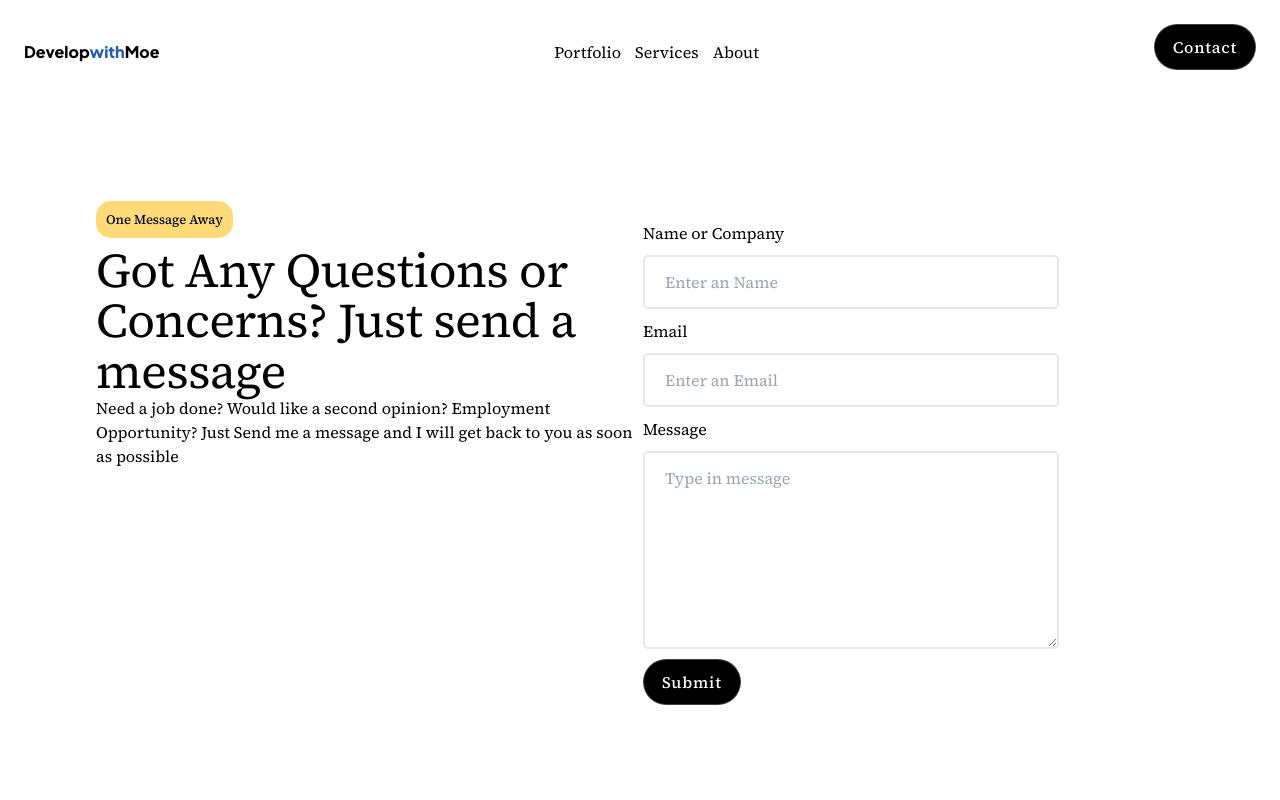
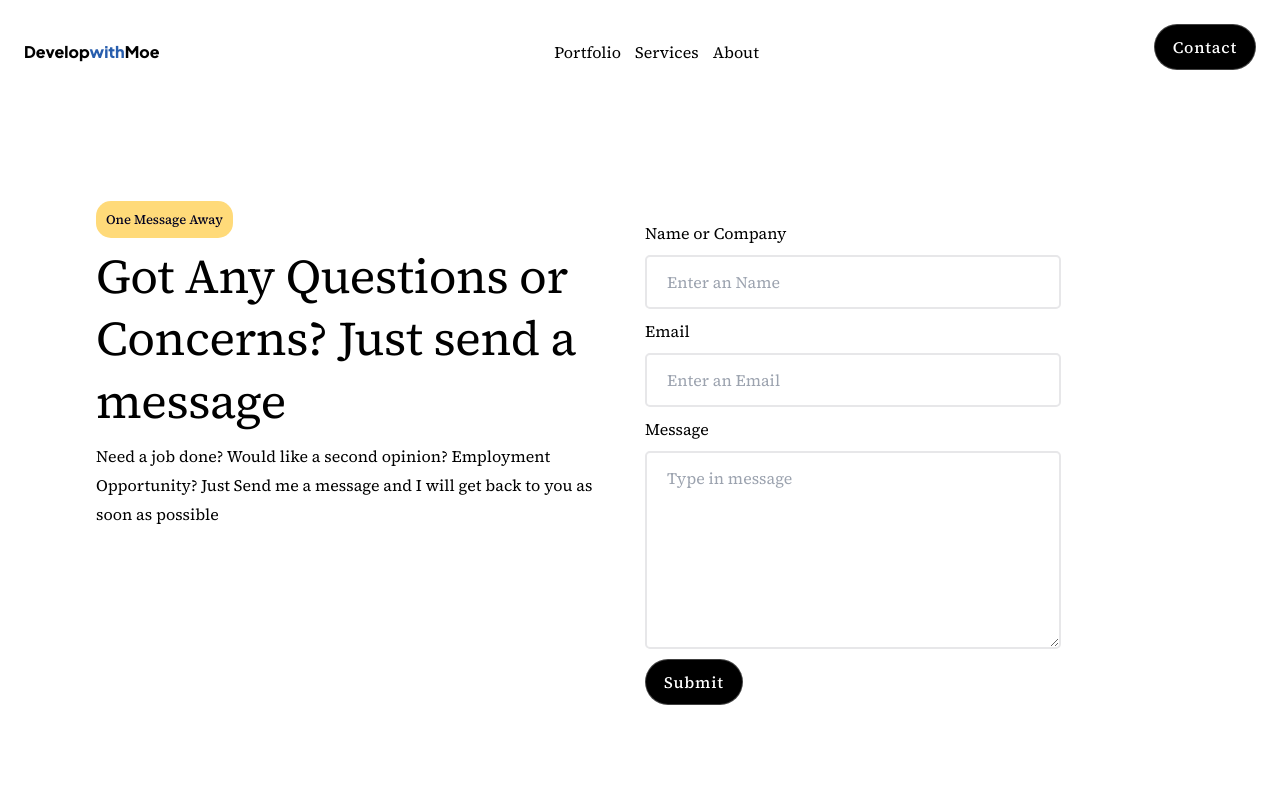
Before and after one commit to moedeera/moedevelops, a React (Vite) app: page /contact in a window 1280 px wide. Shown: the top 800 px of the page. Built offline with nearby package versions, Linux system fonts and the light colour scheme.

Commit message:
minor changes

```diff
--- a/src/Components/Segment3/Segment3.css
+++ b/src/Components/Segment3/Segment3.css
@@ -4,6 +4,7 @@
   width: 85%;
   margin: 0 auto;
   color: black;
+  padding-right: 10px;
 }
 .segment-3 h1 {
   font-family: "Source Serif 4", serif;
@@ -11,6 +12,8 @@
   letter-spacing: -0.5px;
   font-size: var(--headerSM) !important;
   margin-top: 15px;
+  margin-bottom: 10px;
+  line-height: 1.3em;
 }
 
 .segment-3 small {
@@ -22,6 +25,10 @@
   font-weight: 500;
   margin-bottom: 50px !important;
 }
+
+.segment-3 p {
+  line-height: 1.8em;
+}
 @media only screen and (min-width: 600px) {
   .segment-3 h1 {
     font-size: var(--headerMD) !important;
```
